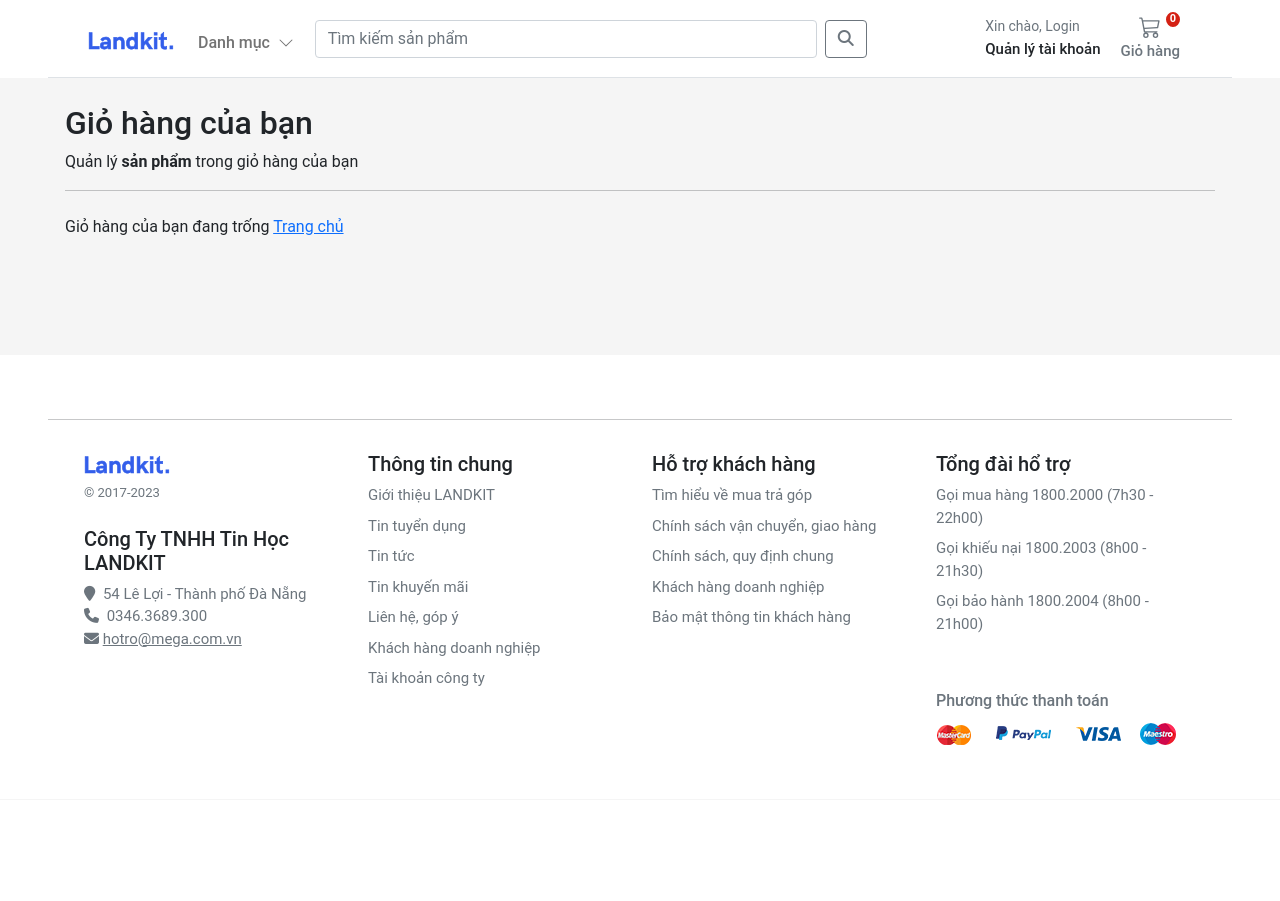
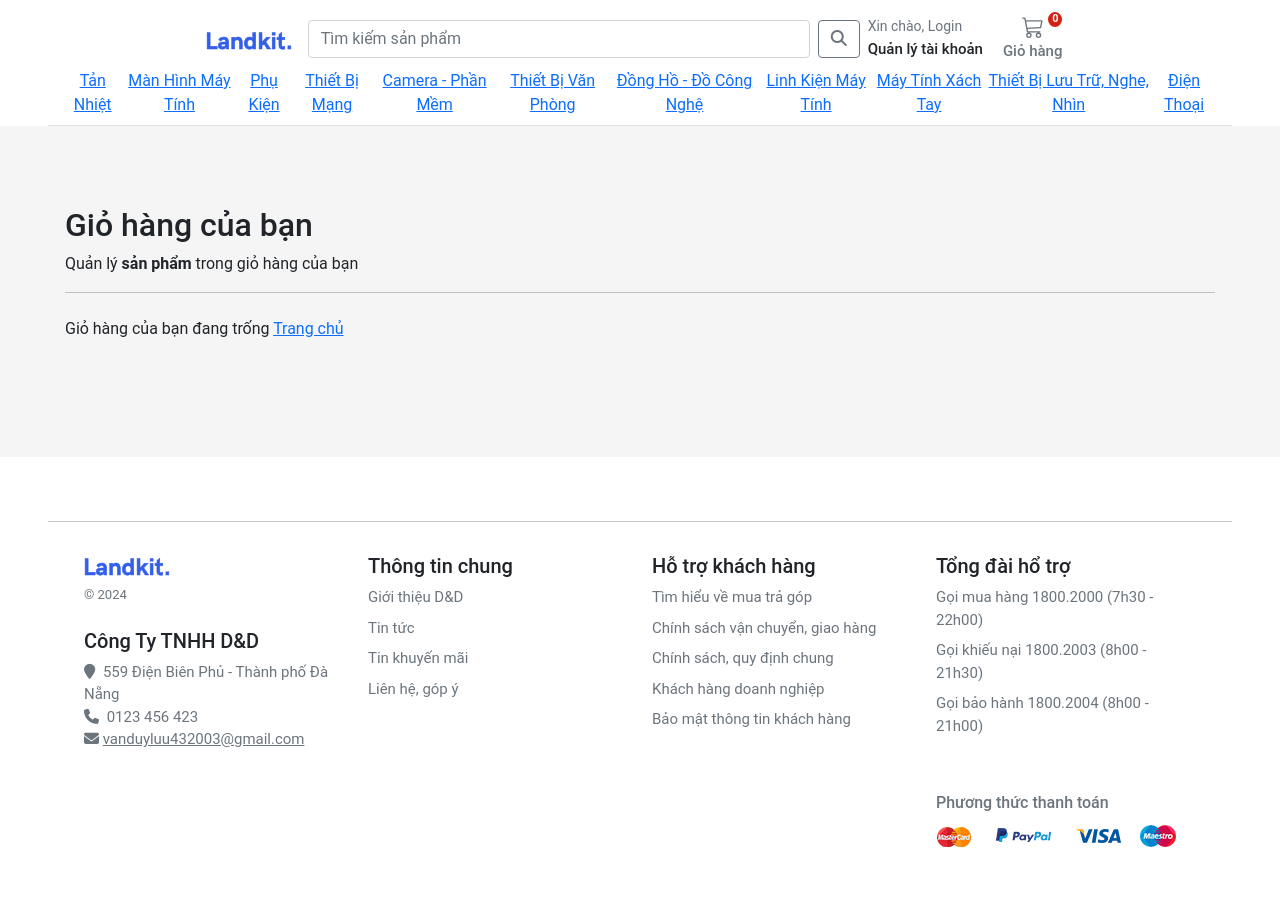
Before and after one commit to Le-Phuoc-Duy/Ecommerce_django_web, a Django app: page /basket/ in a window 1280 px wide. Before the commit the page ends 745 px from the top, so only its background shows below. Run offline with Django 4.2, Linux system fonts and the light colour scheme; data comes from the database, SQL or seed files in the repository; both versions use the stored data as it was after the commit.

Commit message:
fix main interface

```diff
--- a/ecommerce/templates/base.html
+++ b/ecommerce/templates/base.html
@@ -4,7 +4,7 @@
     xmlns:basket="http://www.w3.org/1999/xhtml">
 
 <head>
-    <meta charset="utf-8"/>
+    <meta charset="utf-8" />
     <title>{% block title %}Shop{% endblock %}</title>
     <meta name="viewport" content="width=device-width, initial-scale=1">
 
@@ -12,7 +12,7 @@
     <link rel="stylesheet"
         href="https://cdnjs.cloudflare.com/ajax/libs/OwlCarousel2/2.3.4/assets/owl.theme.default.min.css">
 
-    <link rel="stylesheet" href="https://cdnjs.cloudflare.com/ajax/libs/fancybox/3.5.7/jquery.fancybox.min.css"/>
+    <link rel="stylesheet" href="https://cdnjs.cloudflare.com/ajax/libs/fancybox/3.5.7/jquery.fancybox.min.css" />
 
     <link href="https://cdn.jsdelivr.net/npm/bootstrap@5.0.0-beta1/dist/css/bootstrap.min.css" rel="stylesheet"
         integrity="sha384-giJF6kkoqNQ00vy+HMDP7azOuL0xtbfIcaT9wjKHr8RbDVddVHyTfAAsrekwKmP1" crossorigin="anonymous">
@@ -30,48 +30,24 @@
     <link rel="stylesheet" href="{% static 'css/base.css' %}">
     <link rel="stylesheet" href="{% block stylesheet %}{% endblock %}">
     <link rel="stylesheet" href="https://cdnjs.cloudflare.com/ajax/libs/OwlCarousel2/2.3.4/assets/owl.carousel.min.css">
-    <link rel="stylesheet" href="https://cdnjs.cloudflare.com/ajax/libs/OwlCarousel2/2.3.4/assets/owl.theme.default.min.css">
-
+    <link rel="stylesheet"
+        href="https://cdnjs.cloudflare.com/ajax/libs/OwlCarousel2/2.3.4/assets/owl.theme.default.min.css">
 </head>
 
 <body>
-<header class="fixed-top bg-white  px-5">
+    <header class=" bg-white  px-5">
         <nav class="navbar navbar-expand-md navbar-light  border-bottom px-3">
+            <div class="d-block">
                 <div class="container-fluid px-md-4">
-            <div class="d-flex w-100 navbar-collapse">
+                    <div class="d-flex w-100 navbar-collapse " style="justify-content: center;">
                         <a class="navbar-brand d-flex-inline" href="/">
                             <img src="/media/images/brand.svg" class="navbar-brand-img" alt="...">
                         </a>
-                <ul class="navbar-nav me-auto mb-2 mb-md-0">
-                    <li class="nav-item dropdown">
-                        <a class="nav-link dropdown-toggle d-none d-md-block fw500 mt-2" href="#" id="navbarDropdown1"
-                           role="button"
-                           data-bs-toggle="dropdown" aria-expanded="false">
-                            Danh mục
-                            <i class="ps-1">
-                                <svg xmlns="http://www.w3.org/2000/svg" width="16" height="16" fill="currentColor"
-                                     class="bi bi-chevron-down" viewBox="0 0 16 16">
-                                    <path fill-rule="evenodd"
-                                          d="M1.646 4.646a.5.5 0 0 1 .708 0L8 10.293l5.646-5.647a.5.5 0 0 1 .708.708l-6 6a.5.5 0 0 1-.708 0l-6-6a.5.5 0 0 1 0-.708z"/>
-                                </svg>
-                            </i>
-                        </a>
-                        <ul class="dropdown-menu rounded-0 border-0" aria-labelledby="navbarDropdown1">
-                            <li><a class="dropdown-item" href="{% url 'store:store_home' %}">Tất cả</a></li>
-                            {% for c in categories %}
-                            <li>
-                                <a class="dropdown-item border-top" href="{{ c.get_absolute_url }}">
-                                    {{ c.name|title }}
-                                </a>
-                            </li>
-                            {% endfor %}
-                        </ul>
-                    </li>
-                </ul>
-                <form class="d-flex col-6" style="margin-right:10%;" action="{% url 'store:search' %}">
-                    <input class="form-control me-2" type="search" placeholder="Tìm kiếm sản phẩm" aria-label="Search"
-                           name="q">
-                    <button class="btn btn-outline-secondary" type="submit"><i class="fa-solid fa-magnifying-glass"></i>
+                        <form class="d-flex col-6" action="{% url 'store:search' %}">
+                            <input class="form-control me-2" type="search" placeholder="Tìm kiếm sản phẩm"
+                                aria-label="Search" name="q">
+                            <button class="btn btn-outline-secondary" type="submit"><i
+                                    class="fa-solid fa-magnifying-glass"></i>
                             </button>
                         </form>
                         <button class="navbar-toggler border-0" type="button" data-bs-toggle="collapse"
@@ -79,10 +55,9 @@
                             aria-label="Toggle navigation">
                             <div>
                                 <svg xmlns="http://www.w3.org/2000/svg" width="22" height="22" fill="currentColor"
-                             class="bi bi-list"
-                             viewBox="0 0 16 16">
+                                    class="bi bi-list" viewBox="0 0 16 16">
                                     <path fill-rule="evenodd"
-                                  d="M2.5 11.5A.5.5 0 0 1 3 11h10a.5.5 0 0 1 0 1H3a.5.5 0 0 1-.5-.5zm0-4A.5.5 0 0 1 3 7h10a.5.5 0 0 1 0 1H3a.5.5 0 0 1-.5-.5zm0-4A.5.5 0 0 1 3 3h10a.5.5 0 0 1 0 1H3a.5.5 0 0 1-.5-.5z"/>
+                                        d="M2.5 11.5A.5.5 0 0 1 3 11h10a.5.5 0 0 1 0 1H3a.5.5 0 0 1-.5-.5zm0-4A.5.5 0 0 1 3 7h10a.5.5 0 0 1 0 1H3a.5.5 0 0 1-.5-.5zm0-4A.5.5 0 0 1 3 3h10a.5.5 0 0 1 0 1H3a.5.5 0 0 1-.5-.5z" />
                                 </svg>
                             </div>
                             <span class="fs15 fw500">Shop</span>
@@ -92,8 +67,7 @@
                                 <ul class="navbar-nav me-auto mb-2 mb-lg-0">
                                     <li class="nav-item dropdown">
                                         <a class="nav-link dropdown-toggle text-reset" href="#" id="navbarDropdown"
-                                   role="button"
-                                   data-bs-toggle="dropdown" aria-expanded="false">
+                                            role="button" data-bs-toggle="dropdown" aria-expanded="false">
                                             <div class="small text-muted">Xin chào,
                                                 {% if user.is_authenticated %}
                                                 {{ request.user.name }}
@@ -101,8 +75,7 @@
                                                 Login
                                                 {% endif %}
                                             </div>
-                                    <span class="fs15 fw500">Quản lý tài khoản
-                        </span>
+                                            <span class="fs15 fw500">Quản lý tài khoản</span>
                                             </span>
                                         </a>
                                         <div class="dropdown-menu rounded-0" aria-labelledby="navbarDropdown">
@@ -145,10 +118,9 @@
                             {% endwith %}
                             <div>
                                 <svg xmlns="http://www.w3.org/2000/svg" width="22" height="22" fill="currentColor"
-                             class="bi bi-cart3"
-                             viewBox="0 0 16 16">
+                                    class="bi bi-cart3" viewBox="0 0 16 16">
                                     <path
-                                    d="M0 1.5A.5.5 0 0 1 .5 1H2a.5.5 0 0 1 .485.379L2.89 3H14.5a.5.5 0 0 1 .49.598l-1 5a.5.5 0 0 1-.465.401l-9.397.472L4.415 11H13a.5.5 0 0 1 0 1H4a.5.5 0 0 1-.491-.408L2.01 3.607 1.61 2H.5a.5.5 0 0 1-.5-.5zM3.102 4l.84 4.479 9.144-.459L13.89 4H3.102zM5 12a2 2 0 1 0 0 4 2 2 0 0 0 0-4zm7 0a2 2 0 1 0 0 4 2 2 0 0 0 0-4zm-7 1a1 1 0 1 1 0 2 1 1 0 0 1 0-2zm7 0a1 1 0 1 1 0 2 1 1 0 0 1 0-2z"/>
+                                        d="M0 1.5A.5.5 0 0 1 .5 1H2a.5.5 0 0 1 .485.379L2.89 3H14.5a.5.5 0 0 1 .49.598l-1 5a.5.5 0 0 1-.465.401l-9.397.472L4.415 11H13a.5.5 0 0 1 0 1H4a.5.5 0 0 1-.491-.408L2.01 3.607 1.61 2H.5a.5.5 0 0 1-.5-.5zM3.102 4l.84 4.479 9.144-.459L13.89 4H3.102zM5 12a2 2 0 1 0 0 4 2 2 0 0 0 0-4zm7 0a2 2 0 1 0 0 4 2 2 0 0 0 0-4zm-7 1a1 1 0 1 1 0 2 1 1 0 0 1 0-2zm7 0a1 1 0 1 1 0 2 1 1 0 0 1 0-2z" />
                                 </svg>
                             </div>
                             <span class="fs15 fw500 text-nowrap">Giỏ hàng</span>
@@ -180,12 +152,20 @@
                     </div>
 
                 </div>
+                <div class="d-flex text-center">
+                    {% for c in categories %}
+                    <div class="">
+                        <a class="" href="{{c.get_absolute_url }}" >
+                            {{ c.name|title }}
+                        </a>
+                    </div>
+                    {% endfor %}
+                </div>
+            </div>
 
         </nav>
     </header>
-
-
-<main class="pt-4 pb-3">
+    <main class="pb-3">
         {% block content %} {% endblock %}
     </main>
 
@@ -194,36 +174,33 @@
         <div class="row pt-3 mx-4 fs15">
             <div class="col-12 col-md mb-3">
                 <img src="/media/images/brand.svg" class="navbar-brand-img" alt="...">
-            <small class="d-block mb-4 text-muted mt-2">&copy; 2017-2023</small>
-            <h5>Công Ty TNHH Tin Học LANDKIT</h5>
+                <small class="d-block mb-4 text-muted mt-2">&copy; 2024</small>
+                <h5>Công Ty TNHH D&D</h5>
                 <i class="fa fa-map-marker text-grey" aria-hidden="true"> </i>
-            <span class="text-grey bf-space">54 Lê Lợi - Thành phố Đà Nẵng</span>
-            <br/>
+                <span class="text-grey bf-space">559 Điện Biên Phủ - Thành phố Đà Nẵng</span>
+                <br />
                 <i class="fa fa-phone text-grey " aria-hidden="true"> </i>
-            <span class="text-grey bf-space">0346.3689.300</span>
+                <span class="text-grey bf-space">0123 456 423</span>
                 </br>
                 <i class="fa fa-envelope text-grey " aria-hidden="true"></i>
-            <a class="text-grey" href="mailto:hotro@mega.com.vn">hotro@mega.com.vn</a>
-
-
+                <a class="text-grey" href="mailto:vanduyluu432003@gmail.com">vanduyluu432003@gmail.com</a>
             </div>
             <div class="col-12 col-md fs15">
                 <h5>Thông tin chung</h5>
                 <ul class="list-unstyled">
-                <li><a class="link-secondary text-decoration-none" href="#">Giới thiệu LANDKIT</a></li>
-                <li><a class="link-secondary text-decoration-none" href="#">Tin tuyển dụng</a></li>
+                    <li><a class="link-secondary text-decoration-none" href="#">Giới thiệu D&D</a></li>
                     <li><a class="link-secondary text-decoration-none" href="#">Tin tức</a></li>
                     <li><a class="link-secondary text-decoration-none" href="#">Tin khuyến mãi</a></li>
                     <li><a class="link-secondary text-decoration-none" href="#">Liên hệ, góp ý</a></li>
-                <li><a class="link-secondary text-decoration-none" href="#">Khách hàng doanh nghiệp</a></li>
-                <li><a class="link-secondary text-decoration-none" href="#">Tài khoản công ty</a></li>
+
                 </ul>
             </div>
             <div class="col-12 col-md fs15">
                 <h5>Hỗ trợ khách hàng</h5>
                 <ul class="list-unstyled">
                     <li><a class="link-secondary text-decoration-none" href="#">Tìm hiểu về mua trả góp</a></li>
-                <li><a class="link-secondary text-decoration-none" href="#">Chính sách vận chuyển, giao hàng</a></li>
+                    <li><a class="link-secondary text-decoration-none" href="#">Chính sách vận chuyển, giao hàng</a>
+                    </li>
                     <li><a class="link-secondary text-decoration-none" href="#">Chính sách, quy định chung</a></li>
                     <li><a class="link-secondary text-decoration-none" href="#">Khách hàng doanh nghiệp</a></li>
                     <li><a class="link-secondary text-decoration-none" href="#">Bảo mật thông tin khách hàng</a></li>
@@ -232,11 +209,14 @@
             <div class="col-12 col-md fs15">
                 <h5>Tổng đài hổ trợ</h5>
                 <ul class="list-unstyled">
-                <li><a class="link-secondary text-decoration-none" href="#">Gọi mua hàng 1800.2000 (7h30 - 22h00)</a>
+                    <li><a class="link-secondary text-decoration-none" href="#">Gọi mua hàng 1800.2000 (7h30 -
+                            22h00)</a>
                     </li>
-                <li><a class="link-secondary text-decoration-none" href="#">Gọi khiếu nại 1800.2003 (8h00 - 21h30)</a>
+                    <li><a class="link-secondary text-decoration-none" href="#">Gọi khiếu nại 1800.2003 (8h00 -
+                            21h30)</a>
                     </li>
-                <li><a class="link-secondary text-decoration-none" href="#">Gọi bảo hành 1800.2004 (8h00 - 21h00)</a>
+                    <li><a class="link-secondary text-decoration-none" href="#">Gọi bảo hành 1800.2004 (8h00 -
+                            21h00)</a>
                     </li>
                 </ul>
                 <h3 class="company-info text-grey mt-5">Phương thức thanh toán</h3>
@@ -250,6 +230,14 @@
 
 <script>
     function format_currency(value) {
-        return new Intl.NumberFormat('en-US', {style: 'currency', currency: 'USD'}).format(value).replace('.00', '')
+        return new Intl.NumberFormat('en-US', { style: 'currency', currency: 'USD' }).format(value).replace('.00', '')
+    }
+    function safeQuerySelector(path) {
+        try {
+            return document.querySelector(path.replace(/\//g, '\\/'));
+        } catch (e) {
+            console.error('Invalid selector:', path, e);
+            return null;
+        }
     }
 </script>
```
Also changed, not shown: ecommerce/db.sqlite3. Lines whose indentation alone changed are shown as unchanged.
